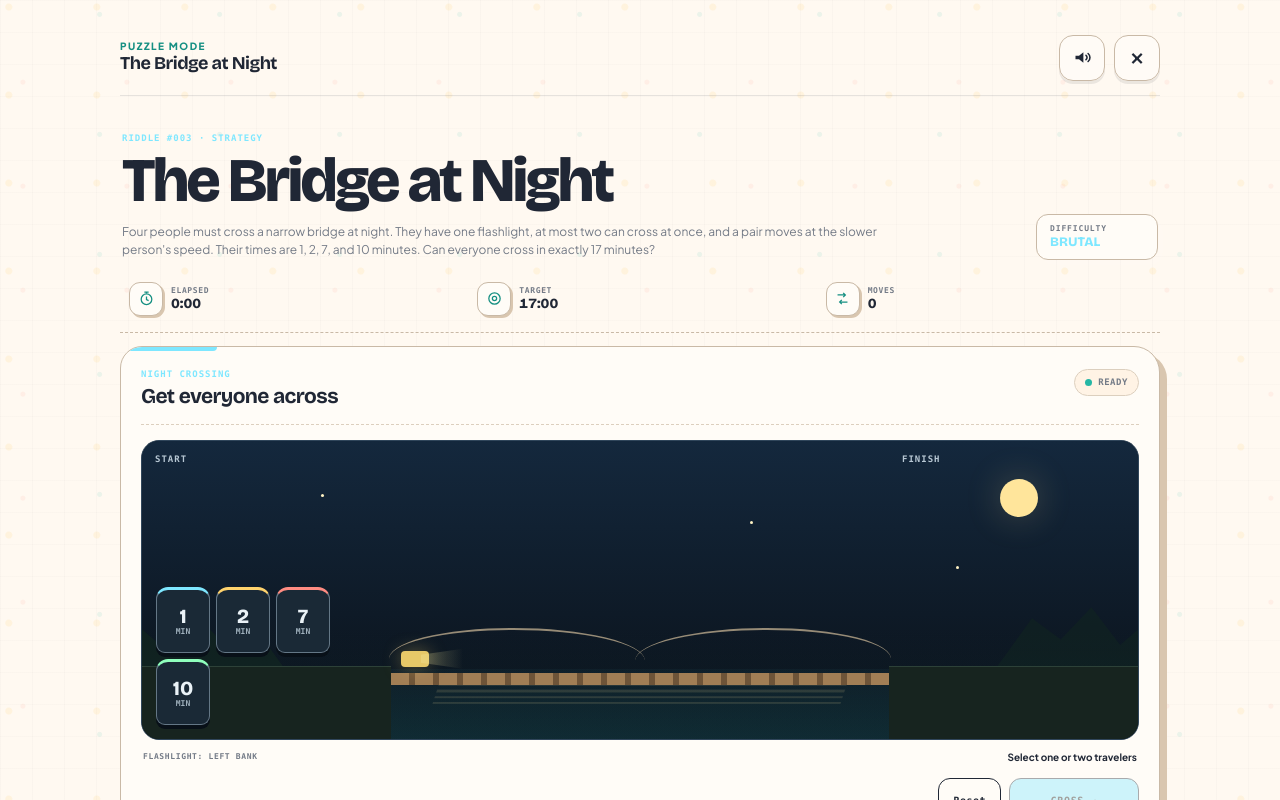
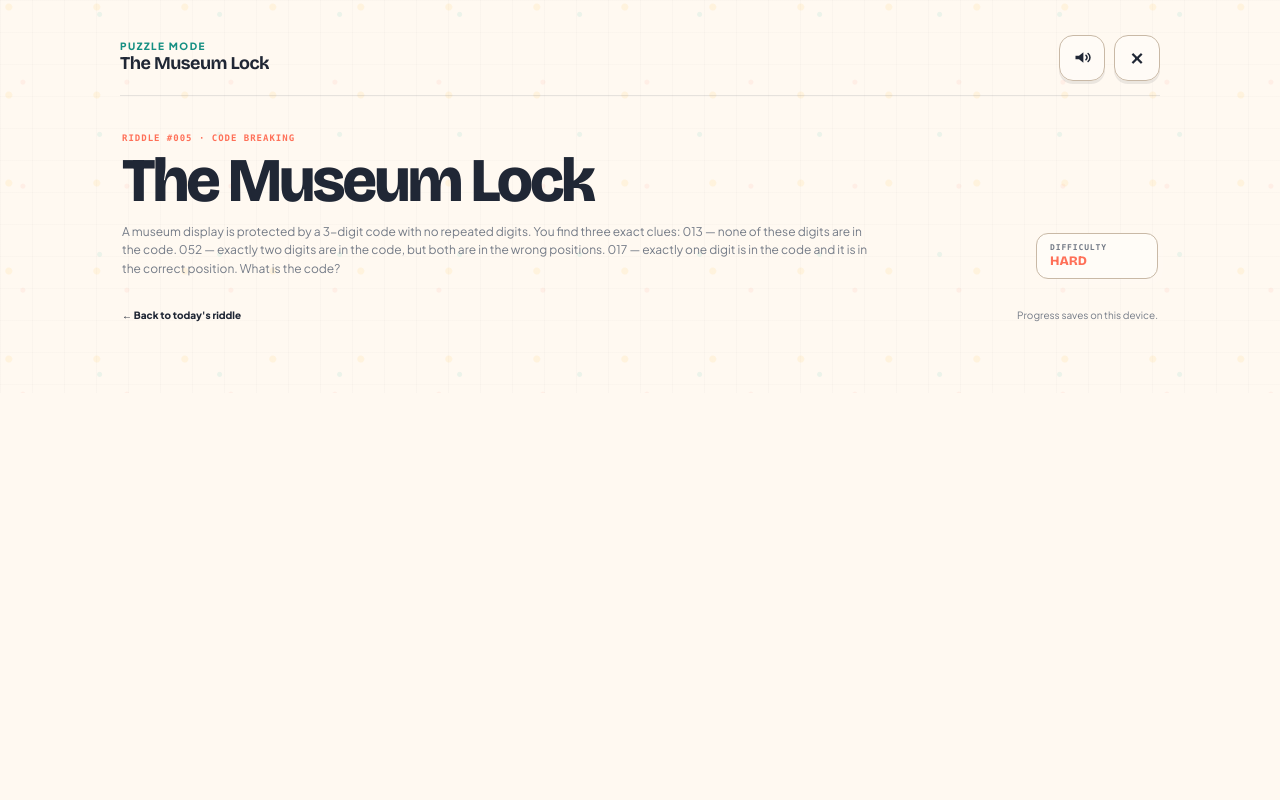
Before and after one commit to maguire-ui/Daily-riddle, a Next.js app: page /visualize in a window 1280 px wide. Shown: the top 800 px of the page. Built offline with nearby package versions, Linux system fonts and the light colour scheme.

Commit message:
Use live test riddle without changing daily timer

```diff
--- a/app/visualize/page.tsx
+++ b/app/visualize/page.tsx
@@ -1,10 +1,10 @@
 import Link from "next/link";
 import PuzzleClient from "./PuzzleClient";
 import SecondaryHeader from "../components/SecondaryHeader";
-import { getCurrentRiddle } from "../lib/riddles";
+import { getLiveRiddle } from "../lib/riddles";
 
 export default function VisualizePage() {
-  const riddle = getCurrentRiddle(new Date());
+  const riddle = getLiveRiddle(new Date());
 
   if (!riddle) {
     return <main className="shell"><div className="card empty"><h1>No active riddle.</h1><Link href="/">Back home</Link></div></main>;
```
